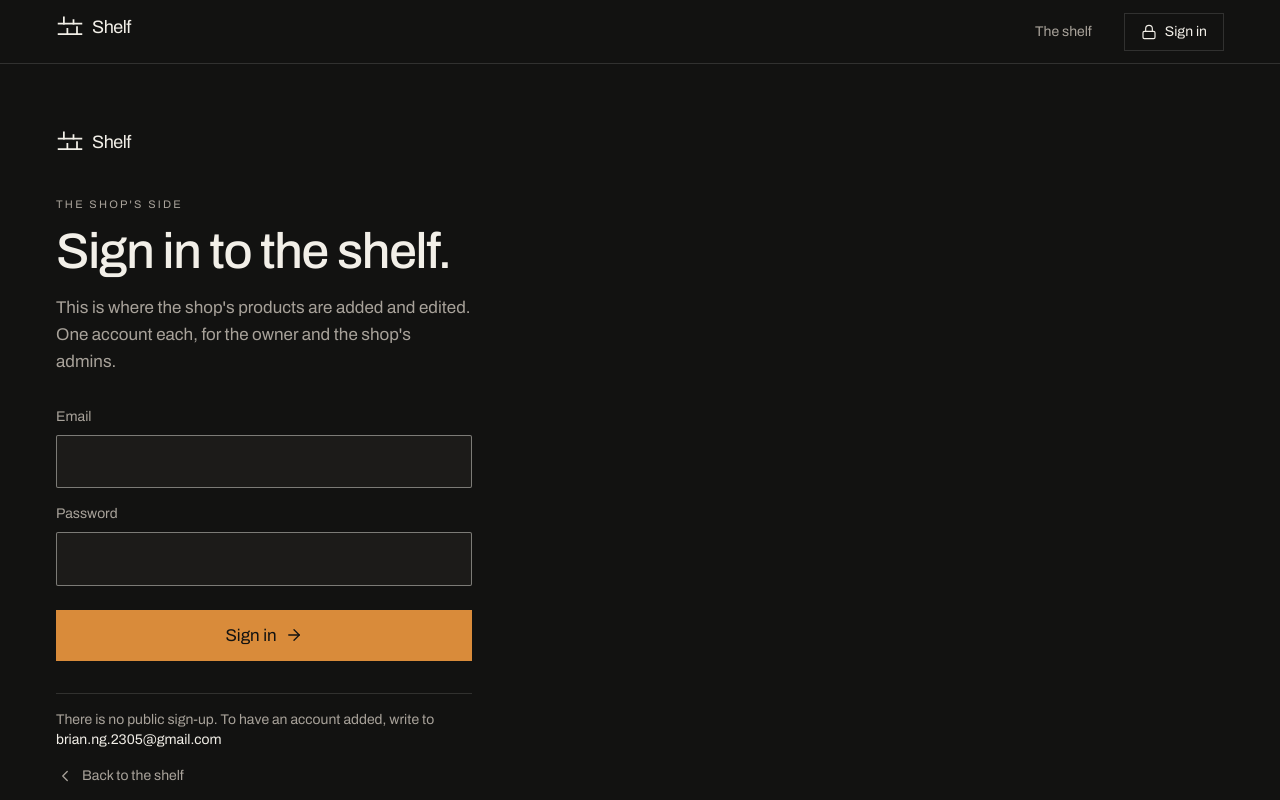
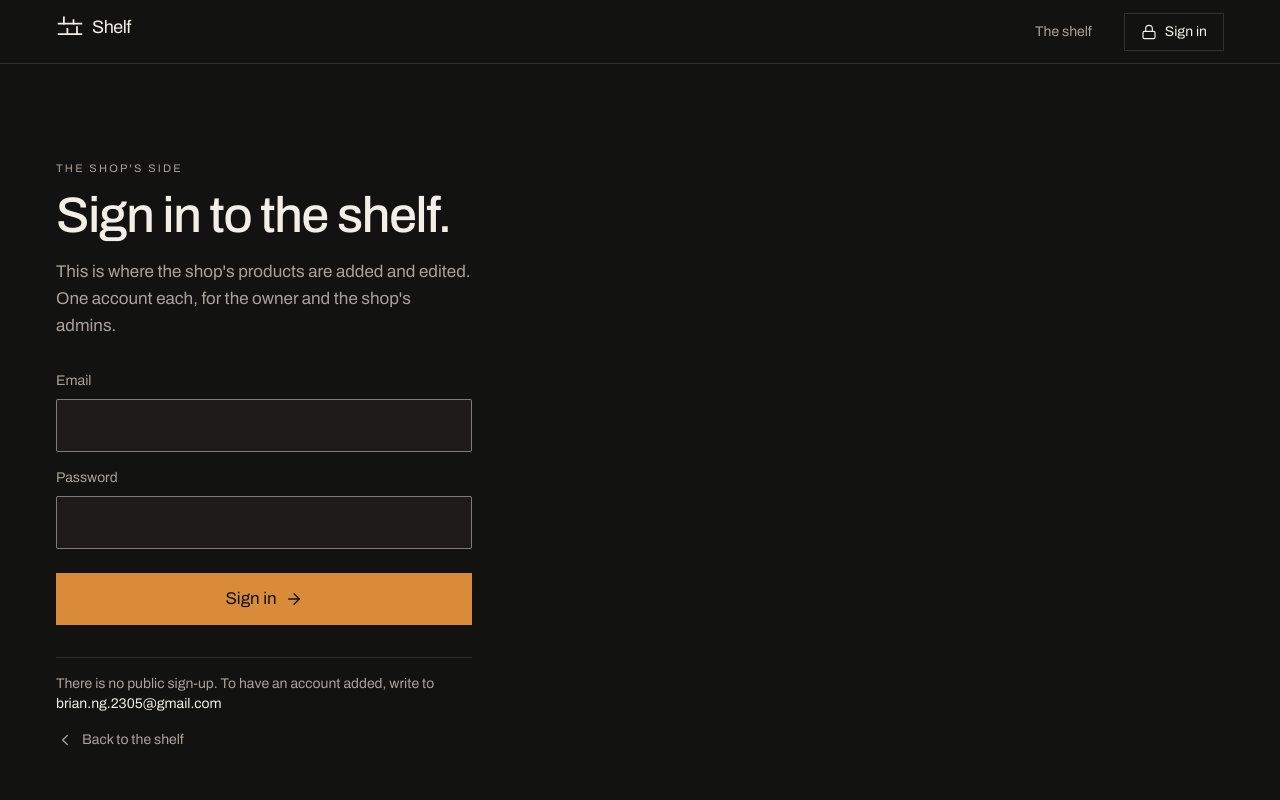
Before and after one commit to ThanhNV121097/project-af89fb4f, a React (Vite) app in the folder code/frontend/: page /login in a window 1280 px wide. Shown: the top 800 px of the page. Built offline with nearby package versions, Linux system fonts and the light colour scheme.

Commit message:
design: one logo per page, the window row's names fit their tiles

```diff
--- a/code/frontend/src/pages/Login.tsx
+++ b/code/frontend/src/pages/Login.tsx
@@ -4,7 +4,6 @@ import { T, useContent } from "../editable";
 import { usePageMeta } from "../seo";
 import { signIn } from "../lib/session";
 import Icon from "../components/Icon";
-import Logo from "../components/Logo";
 import { Picture } from "../picture";
 
 /**
@@ -41,7 +40,6 @@ export default function Login() {
     <div className="lg:grid lg:min-h-[calc(100vh-var(--header-h))] lg:grid-cols-2">
       <div className="flex flex-col justify-center px-[var(--gutter)] py-[var(--space-16)]">
         <div className="rise w-full max-w-[26rem]">
-          <Logo />
           <T k="pages.login.label" as="p" className="mt-[var(--space-8)] text-[length:var(--size-label)] uppercase tracking-[var(--tracking-label)] text-ink-soft" />
           <T k="pages.login.heading" as="h1" className="mt-[var(--space-3)] text-[length:var(--size-h1)]" />
           <T k="pages.login.sub" as="p" className="mt-[var(--space-4)] text-ink-soft" />
```
